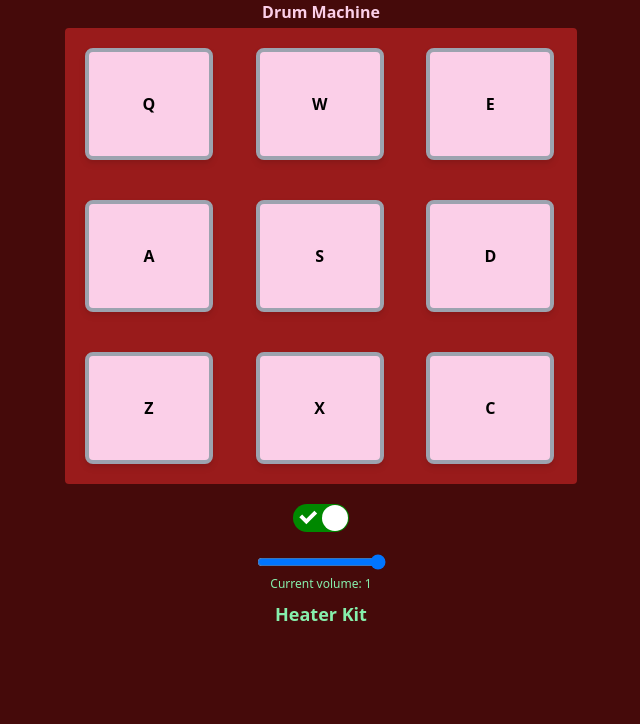
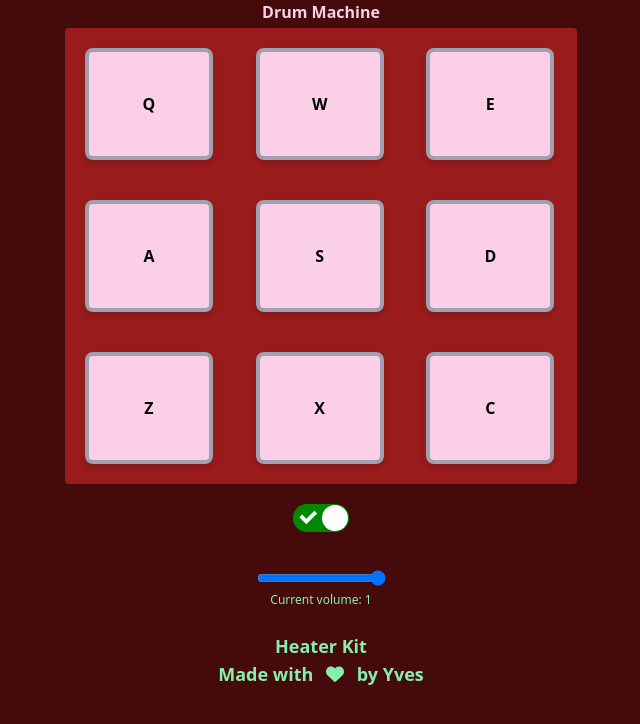
Before and after one commit to ItsMindstorm/FCC-drum-machine, a React (Vite) app: page / in a window 1280 px wide. Shown: the top 724 px of the page, without its empty margins (319-959 px from the left). Built offline with nearby package versions, Linux system fonts and the light colour scheme.

Commit message:
Added the made with love thingy

```diff
--- a/package.json
+++ b/package.json
@@ -4,12 +4,14 @@
   "version": "0.0.0",
   "type": "module",
   "scripts": {
-    "dev": "vite",
+    "dev": "vite --host",
     "build": "vite build",
     "lint": "eslint src --ext js,jsx --report-unused-disable-directives --max-warnings 0",
     "preview": "vite preview"
   },
   "dependencies": {
+    "@fortawesome/free-solid-svg-icons": "^6.4.2",
+    "@fortawesome/react-fontawesome": "^0.2.0",
     "react": "^18.2.0",
     "react-dom": "^18.2.0",
     "react-switch": "^7.0.0",
--- a/src/components/Buttons.jsx
+++ b/src/components/Buttons.jsx
@@ -6,7 +6,7 @@ import Options from "./Options";
 function Buttons() {
   const setCurrentDrumKit = useDrumStore((store) => store.setCurrentDrumKit);
   const setCurrentDrumKitDescription = useDrumStore(
-    (store) => store.setCurrentDrumKitDescription
+    (store) => store.setCurrentDrumKitDescription,
   );
 
   const setvolume = useDrumStore((store) => store.volume);
@@ -37,7 +37,7 @@ function Buttons() {
       }
 
       const playedDrumKit = HeaterKit.find((element) =>
-        matchesDescription(selector, element.text)
+        matchesDescription(selector, element.text),
       );
 
       if (playedDrumKit) {
--- a/src/components/Options.jsx
+++ b/src/components/Options.jsx
@@ -1,6 +1,8 @@
 import ReactSwitch from "react-switch";
 import { useDrumStore } from "../store";
 import { useState } from "react";
+import { FontAwesomeIcon } from '@fortawesome/react-fontawesome'
+import { faHeart } from '@fortawesome/free-solid-svg-icons'
 
 function Options() {
   const currentKitDescription = useDrumStore(
@@ -48,6 +50,7 @@ function Options() {
           <h1 className="text-green-300 text-lg font-sans font-bold">
             {currentKitDescription}
           </h1>
+	    <h1 className="text-green-300 text-lg font-sans font-bold">Made with <FontAwesomeIcon icon={faHeart} className="px-2" /> by Yves</h1>
         </div>
       </div>
     </>
```
Also changed, not shown: 1 other file (tests, documents, lock files or other folders).
